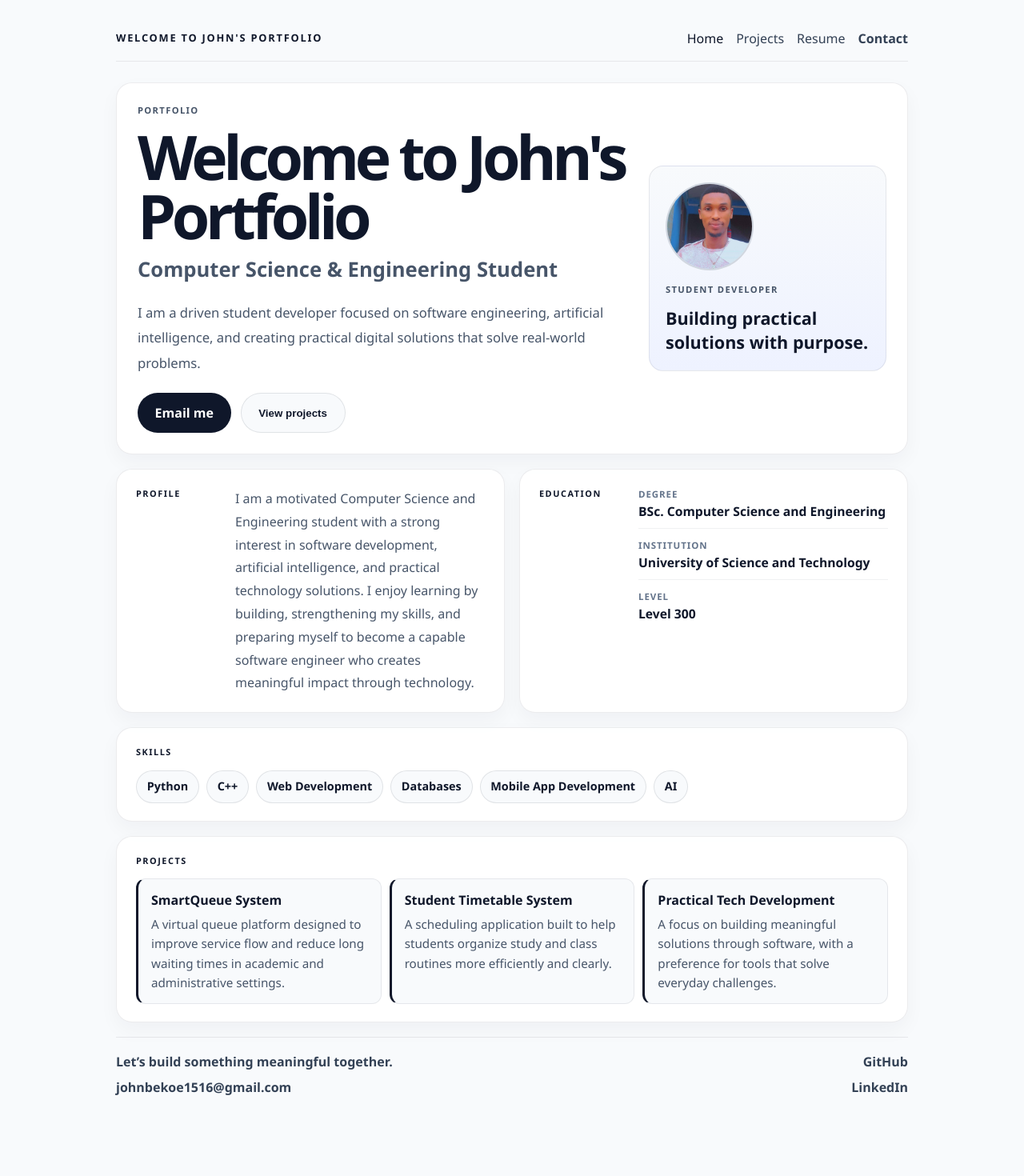
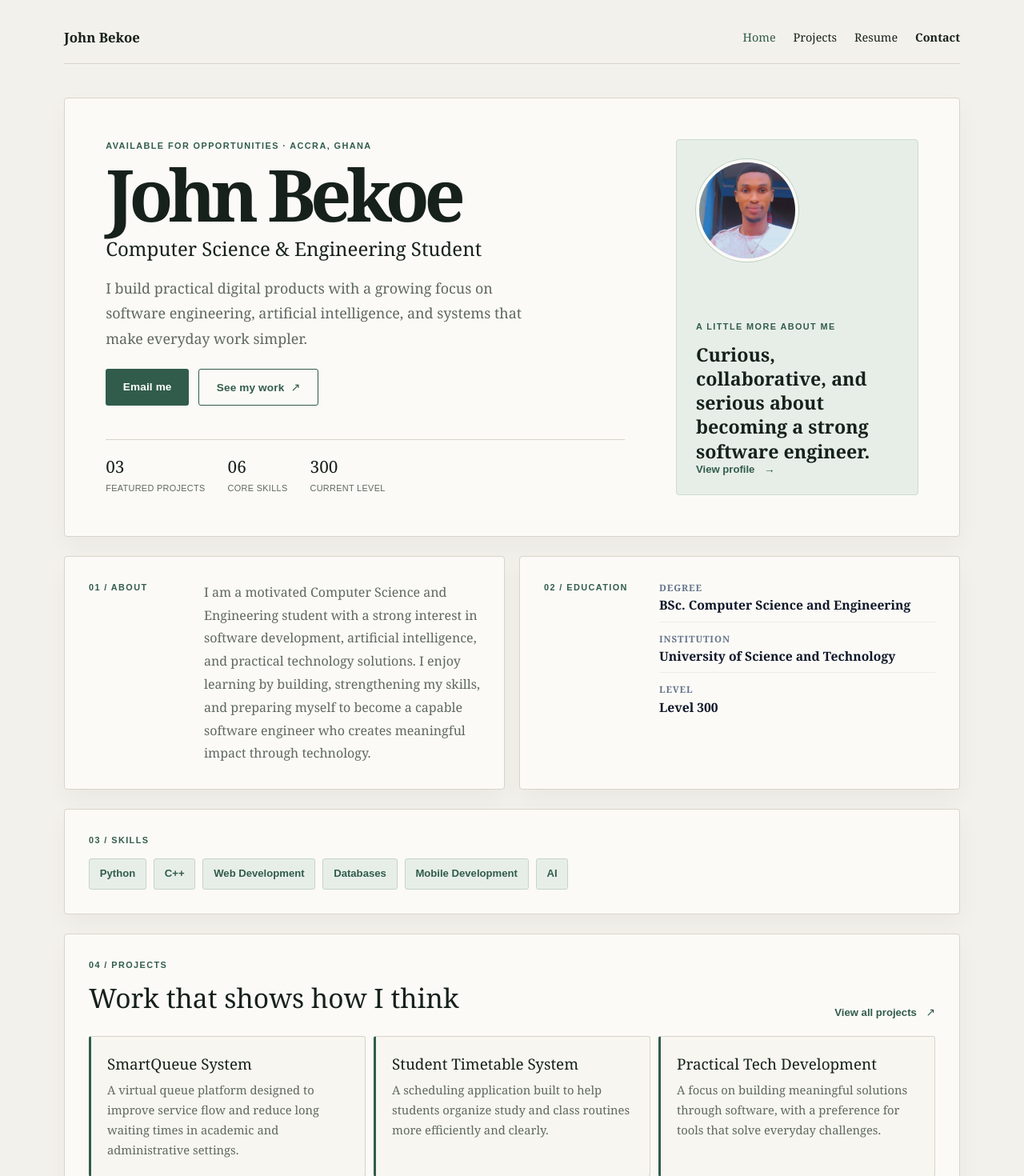
Before and after one commit to JayBek123/My-portfolio, a React (Vite) app: page / in a window 1280 px wide. Shown: the top 1470 px of the page at 80% size. Before the commit the page ends 1419 px from the top, so only its background shows below. Built offline with nearby package versions, Linux system fonts and the light colour scheme.

Commit message:
Before i start

```diff
--- a/src/App.css
+++ b/src/App.css
@@ -471,3 +471,352 @@
     width: 100%;
   }
 }
+
+/* Recruiter-facing visual layer */
+:root {
+  --ink: #17211b;
+  --muted: #5f685f;
+  --line: #d7d5ca;
+  --paper: #fbfaf6;
+  --accent: #315c4b;
+  --accent-soft: #e7eee8;
+}
+
+.portfolio-page {
+  width: min(1120px, calc(100% - 48px));
+  padding: 34px 0 56px;
+}
+
+.topbar {
+  margin-bottom: 42px;
+  padding: 0 0 20px;
+  border-bottom-color: var(--line);
+}
+
+.brand,
+.nav a,
+.nav-btn,
+.footer a {
+  color: var(--ink);
+}
+
+.brand {
+  font-family: Georgia, 'Times New Roman', serif;
+  font-size: 1.05rem;
+  letter-spacing: 0;
+  text-transform: none;
+}
+
+.nav {
+  gap: 22px;
+  font-size: 0.9rem;
+}
+
+.nav-btn.active,
+.nav a:hover,
+.nav-btn:hover,
+.footer a:hover {
+  color: var(--accent);
+}
+
+.cv-shell,
+.page-shell {
+  gap: 24px;
+}
+
+.module {
+  background: var(--paper);
+  border: 1px solid var(--line);
+  border-radius: 4px;
+  box-shadow: 0 12px 30px rgba(23, 33, 27, 0.04);
+}
+
+.hero {
+  grid-template-columns: minmax(0, 1.5fr) minmax(260px, 0.7fr);
+  gap: 64px;
+  padding: clamp(30px, 4vw, 52px);
+  min-height: 510px;
+  background: var(--paper);
+}
+
+.eyebrow,
+.section-tag,
+.label {
+  color: var(--accent);
+  font-family: Arial, sans-serif;
+  font-size: 0.68rem;
+  letter-spacing: 0.13em;
+}
+
+.hero h1 {
+  max-width: 720px;
+  color: var(--ink);
+  font-size: clamp(4rem, 7vw, 6.2rem);
+  letter-spacing: -0.07em;
+  line-height: 0.88;
+}
+
+.hero h2 {
+  color: var(--ink);
+  font-size: clamp(1.15rem, 2vw, 1.5rem);
+  font-weight: 400;
+  line-height: 1.4;
+}
+
+.summary,
+.info-panel p:last-child,
+.education-panel p:last-child,
+.resume-panel p,
+.bullet-list {
+  color: var(--muted);
+}
+
+.summary {
+  max-width: 560px;
+  font-size: 1.12rem;
+  line-height: 1.75;
+}
+
+.primary-btn,
+.secondary-btn {
+  border-radius: 3px;
+  font-family: Arial, sans-serif;
+  font-size: 0.85rem;
+  letter-spacing: 0.01em;
+  transition: background 0.2s ease, color 0.2s ease, transform 0.2s ease;
+}
+
+.primary-btn {
+  background: var(--accent);
+}
+
+.secondary-btn {
+  background: transparent;
+  border-color: var(--accent);
+  color: var(--accent);
+}
+
+.primary-btn:hover,
+.secondary-btn:hover {
+  background: var(--ink);
+  color: #fff;
+  opacity: 1;
+  transform: translateY(-2px);
+}
+
+.secondary-btn span,
+.text-btn span {
+  margin-left: 8px;
+  font-size: 1.05em;
+}
+
+.profile-card {
+  align-self: stretch;
+  display: flex;
+  flex-direction: column;
+  justify-content: flex-end;
+  background: var(--accent-soft);
+  border: 1px solid #cedbd0;
+  border-radius: 4px;
+  padding: 24px;
+}
+
+.avatar-wrap {
+  width: 128px;
+  height: 128px;
+  margin-bottom: auto;
+  border: 4px solid var(--paper);
+  box-shadow: 0 0 0 1px #bdd0c2;
+}
+
+.profile-card h3 {
+  color: var(--ink);
+  font-size: 1.45rem;
+  line-height: 1.3;
+}
+
+.text-btn {
+  width: fit-content;
+  padding: 0;
+  border: 0;
+  background: transparent;
+  color: var(--accent);
+  cursor: pointer;
+  font-family: Arial, sans-serif;
+  font-size: 0.82rem;
+  font-weight: 700;
+  text-align: left;
+}
+
+.text-btn:hover {
+  color: var(--ink);
+}
+
+.proof-row {
+  display: flex;
+  flex-wrap: wrap;
+  gap: 28px;
+  margin-top: 42px;
+  padding-top: 18px;
+  border-top: 1px solid var(--line);
+}
+
+.proof-row div {
+  display: flex;
+  flex-direction: column;
+  gap: 3px;
+}
+
+.proof-row strong {
+  color: var(--ink);
+  font-family: Georgia, 'Times New Roman', serif;
+  font-size: 1.3rem;
+  font-weight: 400;
+}
+
+.proof-row span {
+  color: var(--muted);
+  font-family: Arial, sans-serif;
+  font-size: 0.68rem;
+  letter-spacing: 0.03em;
+  text-transform: uppercase;
+}
+
+.info-panel,
+.education-panel,
+.skill-panel,
+.project-section,
+.page-header,
+.project-grid,
+.resume-header,
+.resume-panel {
+  padding: 30px;
+}
+
+.info-panel,
+.education-panel {
+  grid-template-columns: 130px 1fr;
+}
+
+.section-heading {
+  display: flex;
+  align-items: end;
+  justify-content: space-between;
+  gap: 20px;
+  margin-bottom: 22px;
+}
+
+.section-heading .section-tag {
+  margin-bottom: 8px;
+}
+
+.section-heading h3 {
+  margin: 0;
+  color: var(--ink);
+  font-size: clamp(1.5rem, 3vw, 2.1rem);
+  font-weight: 400;
+}
+
+.section-heading + .projects {
+  margin-top: 0;
+}
+
+.page-header h3,
+.resume-header h3 {
+  color: var(--ink);
+  font-size: clamp(2.2rem, 5vw, 4rem);
+  font-weight: 400;
+  letter-spacing: -0.05em;
+}
+
+.page-lede {
+  max-width: 560px;
+  margin: 12px 0 0;
+  color: var(--muted);
+  line-height: 1.7;
+}
+
+.skill-item {
+  border-color: #c6d4c9;
+  border-radius: 3px;
+  background: var(--accent-soft);
+  color: var(--accent);
+  font-family: Arial, sans-serif;
+  font-size: 0.82rem;
+}
+
+.project-card {
+  min-height: 170px;
+  padding: 20px;
+  border: 1px solid var(--line);
+  border-left: 3px solid var(--accent);
+  border-radius: 3px;
+  background: #f7f6f0;
+}
+
+.project-card h4 {
+  color: var(--ink);
+  font-family: Georgia, 'Times New Roman', serif;
+  font-size: 1.18rem;
+  font-weight: 400;
+}
+
+.project-card p {
+  color: var(--muted);
+  font-size: 0.92rem;
+  line-height: 1.7;
+}
+
+.footer {
+  border-top-color: var(--line);
+  color: var(--muted);
+  font-family: Arial, sans-serif;
+  font-size: 0.86rem;
+}
+
+@media (max-width: 820px) {
+  .hero {
+    gap: 36px;
+    min-height: 0;
+  }
+}
+
+@media (max-width: 560px) {
+  .portfolio-page {
+    width: min(100% - 28px, 990px);
+    padding-top: 22px;
+  }
+
+  .topbar {
+    margin-bottom: 28px;
+  }
+
+  .hero {
+    padding: 26px 20px;
+  }
+
+  .hero h1 {
+    font-size: clamp(3.5rem, 18vw, 5.5rem);
+  }
+
+  .proof-row {
+    gap: 18px;
+    margin-top: 32px;
+  }
+
+  .info-panel,
+  .education-panel,
+  .skill-panel,
+  .project-section,
+  .page-header,
+  .resume-header,
+  .resume-panel,
+  .project-grid {
+    padding: 22px 20px;
+  }
+
+  .section-heading {
+    align-items: flex-start;
+    flex-direction: column;
+  }
+}
--- a/src/App.jsx
+++ b/src/App.jsx
@@ -2,10 +2,10 @@ import { useState } from 'react'
 import './App.css'
 import profileImage from './assets/profile.jpg'
 
-const name = "Welcome to John's Portfolio"
+const name = "John Bekoe"
 const role = 'Computer Science & Engineering Student'
 const summary =
-  'I am a driven student developer focused on software engineering, artificial intelligence, and creating practical digital solutions that solve real-world problems.'
+  'I build practical digital products with a growing focus on software engineering, artificial intelligence, and systems that make everyday work simpler.'
 
 const education = [
   { label: 'Degree', value: 'BSc. Computer Science and Engineering' },
@@ -13,7 +13,7 @@ const education = [
   { label: 'Level', value: 'Level 300' },
 ]
 
-const skills = ['Python', 'C++', 'Web Development', 'Databases', 'Mobile App Development', 'AI']
+const skills = ['Python', 'C++', 'Web Development', 'Databases', 'Mobile Development', 'AI']
 
 const projects = [
   {
@@ -47,8 +47,9 @@ function App() {
       return (
         <main className="page-shell">
           <section className="module page-header">
-            <p className="section-tag">Projects</p>
+            <p className="section-tag">Portfolio / 01</p>
             <h3>Selected work</h3>
+            <p className="page-lede">A closer look at the problems I have explored and the systems I have built.</p>
           </section>
 
           <section className="module project-grid compact-grid">
@@ -123,7 +124,7 @@ function App() {
       <main className="cv-shell">
         <section className="hero module">
           <div className="hero-copy">
-            <p className="eyebrow">Portfolio</p>
+            <p className="eyebrow">Available for opportunities · Accra, Ghana</p>
             <h1>{name}</h1>
             <h2>{role}</h2>
             <p className="summary">{summary}</p>
@@ -133,8 +134,14 @@ function App() {
                 Email me
               </a>
               <button type="button" className="secondary-btn" onClick={() => setActivePage('projects')}>
-                View projects
+                See my work <span aria-hidden="true">↗</span>
               </button>
+            </div>
+
+            <div className="proof-row" aria-label="Portfolio highlights">
+              <div><strong>03</strong><span>Featured projects</span></div>
+              <div><strong>06</strong><span>Core skills</span></div>
+              <div><strong>300</strong><span>Current level</span></div>
             </div>
           </div>
 
@@ -142,14 +149,17 @@ function App() {
             <div className="avatar-wrap">
               <img src={profileImage} alt={name} className="avatar-photo" />
             </div>
-            <p className="label">Student developer</p>
-            <h3>Building practical solutions with purpose.</h3>
+            <p className="label">A little more about me</p>
+            <h3>Curious, collaborative, and serious about becoming a strong software engineer.</h3>
+            <button type="button" className="text-btn" onClick={() => setActivePage('resume')}>
+              View profile <span aria-hidden="true">→</span>
+            </button>
           </aside>
         </section>
 
         <div className="two-column">
           <section className="module info-panel">
-            <p className="section-tag">Profile</p>
+            <p className="section-tag">01 / About</p>
             <p>
               I am a motivated Computer Science and Engineering student with a strong interest in
               software development, artificial intelligence, and practical technology solutions. I
@@ -159,7 +169,7 @@ function App() {
           </section>
 
           <section className="module education-panel">
-            <p className="section-tag">Education</p>
+            <p className="section-tag">02 / Education</p>
             <div className="detail-list">
               {education.map((item) => (
                 <div key={item.label} className="detail-row">
@@ -172,7 +182,7 @@ function App() {
         </div>
 
         <section className="module skill-panel">
-          <p className="section-tag">Skills</p>
+          <p className="section-tag">03 / Skills</p>
           <div className="skill-list" aria-label="Skills">
             {skills.map((skill) => (
               <span key={skill} className="skill-item">
@@ -183,7 +193,15 @@ function App() {
         </section>
 
         <section className="module project-section">
-          <p className="section-tag">Projects</p>
+          <div className="section-heading">
+            <div>
+              <p className="section-tag">04 / Projects</p>
+              <h3>Work that shows how I think</h3>
+            </div>
+            <button type="button" className="text-btn" onClick={() => setActivePage('projects')}>
+              View all projects <span aria-hidden="true">↗</span>
+            </button>
+          </div>
 
           <div className="projects">
             {projects.map((project) => (
--- a/src/index.css
+++ b/src/index.css
@@ -1,9 +1,9 @@
 :root {
-  font-family: 'Segoe UI', Roboto, Helvetica, Arial, sans-serif;
+  font-family: Georgia, 'Times New Roman', serif;
   line-height: 1.5;
   font-weight: 400;
-  color: #0f172a;
-  background: #f8fafc;
+  color: #17211b;
+  background: #f3f1eb;
   font-synthesis: none;
   text-rendering: optimizeLegibility;
   -webkit-font-smoothing: antialiased;
@@ -22,7 +22,7 @@ body {
   margin: 0;
   min-width: 320px;
   min-height: 100vh;
-  background: #f8fafc;
+  background: #f3f1eb;
 }
 
 img {
```
